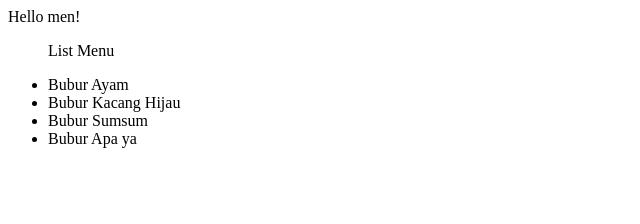
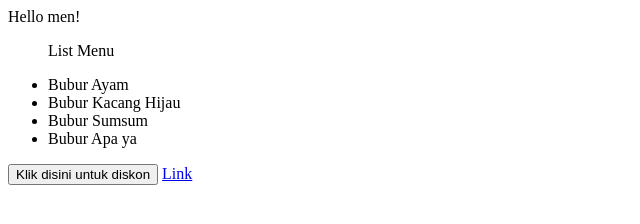
Before and after one commit to yuniiati/Mobile-MCU-IPMT, a plain HTML site: page index.html in a window 1280 px wide. Shown: the whole page, without its empty margins (0-640 px from the left). Drawn offline with Linux system fonts and the light colour scheme.

Commit message:
tombol dan link

```diff
--- a/index.html
+++ b/index.html
@@ -9,4 +9,7 @@ Hello men!
     <li>Bubur Apa ya</li>
 </ul>
 
+<button>Klik disini untuk diskon</button>
+<a href="http://">Link</a>
+
 </html>
```
